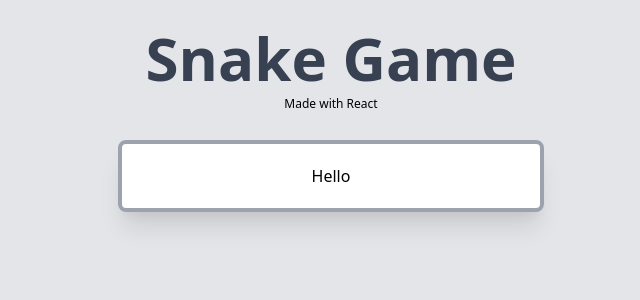
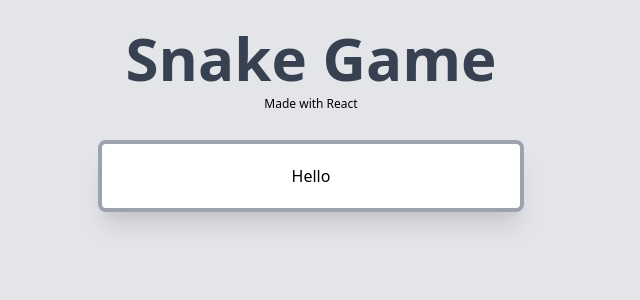
Before and after one commit to DanFullDev/aSnakeGame, a React (Create React App) app: page / in a window 1280 px wide. Shown: the top 300 px of the page, without its empty margins (329-969 px from the left). Built offline with nearby package versions, Linux system fonts and the light colour scheme.

Commit message:
Extra title styling

```diff
--- a/src/components/appHeader/AppHeader.jsx
+++ b/src/components/appHeader/AppHeader.jsx
@@ -3,9 +3,9 @@
 
 export default function AppHeader() {
   return (
-    <div className="text-center m-5 transform duration-500 ease-linear hover:scale-110 cursor-pointer w-full">
+    <div className="text-center m-5 transform duration-500 ease-linear hover:scale-110 cursor-pointer w-2/6 self-center">
       <h1 className="text-6xl text-gray-700 m-2">Snake Game</h1>
-      <div className="text-xs"> Made with React</div>
+      <div className="text-xs font-medium"> Made with React</div>
     </div>
   );
 }
```
